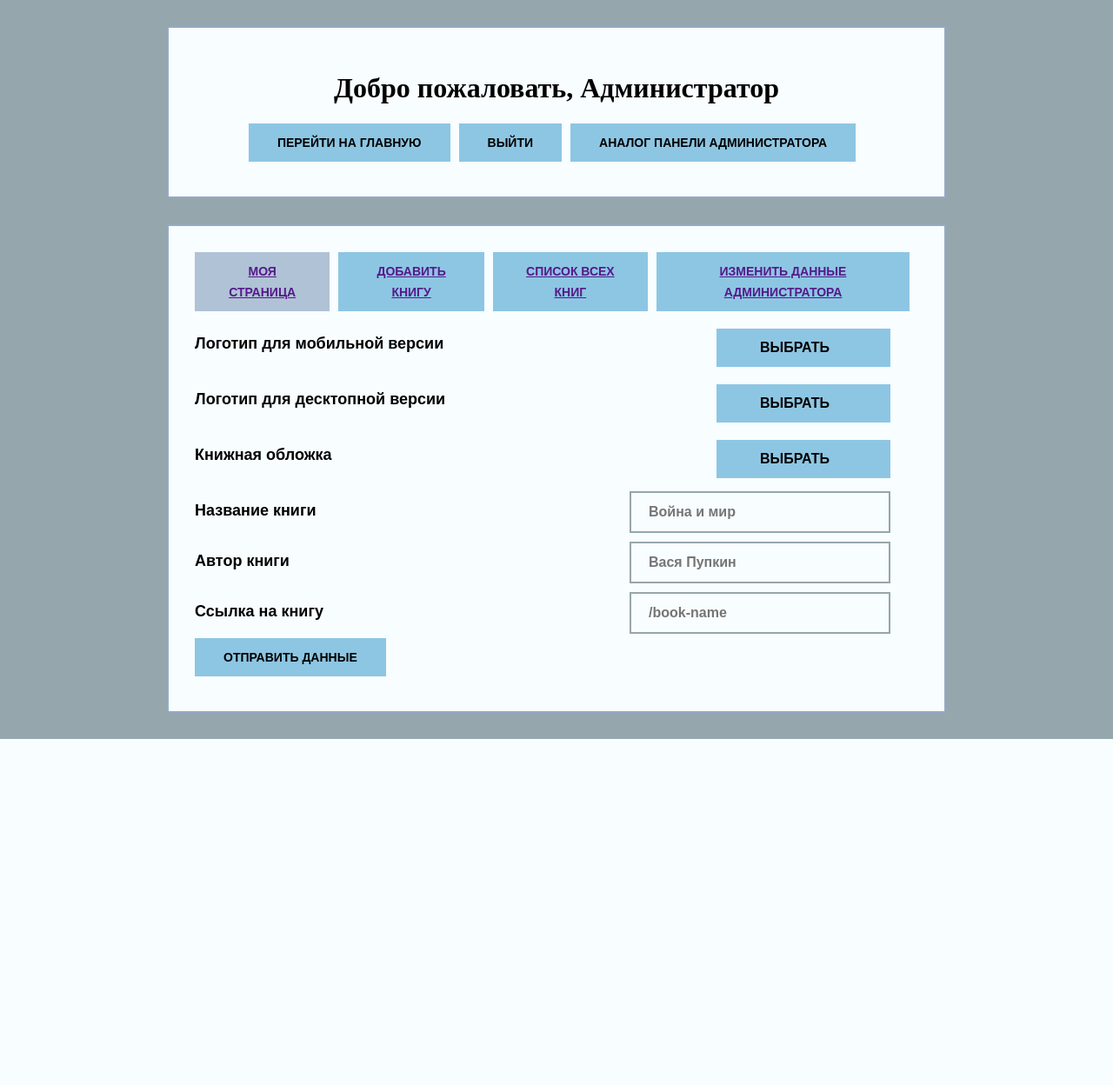
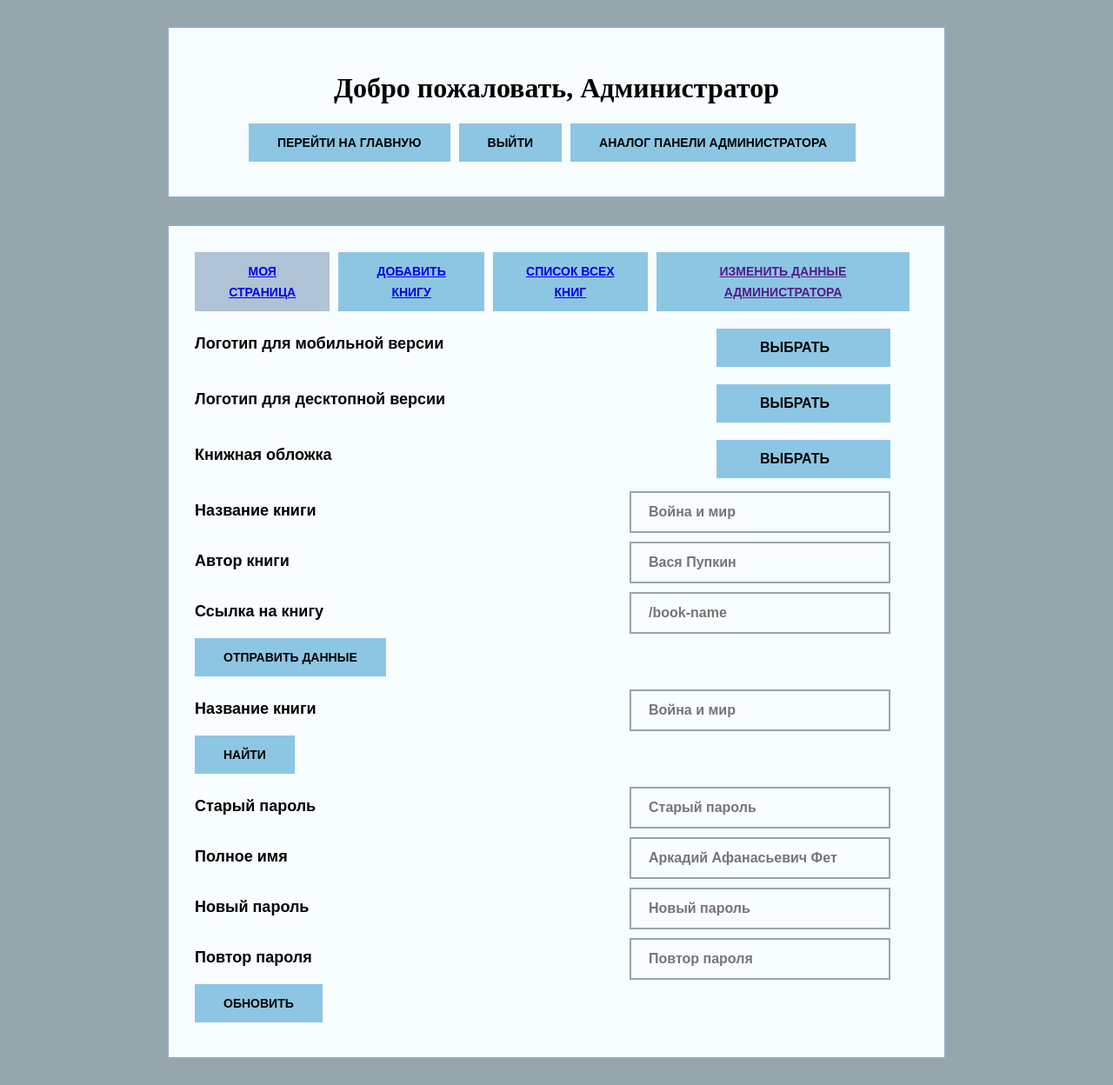
Before and after one commit to Ann0808/booksite, a PHP site: page /admin/adminpannel.php in a window 1280 px wide. Shown: the whole page at 87% size. Before the commit the page ends 850 px from the top, so only its background shows below. Run offline with PHP 8.4, Linux system fonts and the light colour scheme; data that the repository does not hold is empty; some libraries are stand-ins or nearby versions.

Commit message:
no hidden and href

```diff
--- a/admin/adminpannel.php
+++ b/admin/adminpannel.php
@@ -40,9 +40,9 @@
     <input type="radio" name="menu-item" id="reviews-input-2">
     <input type="radio" name="menu-item" id="reviews-input-3">
     <div class="admin-menu">
-        <li class="admin-menu__item btn"><a href="">Моя страница</a></li>
-        <li class="admin-menu__item btn"><a href="">Добавить книгу</a></li>
-        <li class="admin-menu__item btn"><a href="">Список всех книг</a></li>
+        <li class="admin-menu__item btn"><a href="admin.php">Моя страница</a></li>
+        <li class="admin-menu__item btn"><a href="addnewbook.php">Добавить книгу</a></li>
+        <li class="admin-menu__item btn"><a href="showbooks.php">Список всех книг</a></li>
         <li class="admin-menu__item btn"><a href="">Изменить данные администратора</a></li>
     </div>
     <div class="admin-container__items">
--- a/css/style.css
+++ b/css/style.css
@@ -94,9 +94,6 @@
   font-weight: bold;
   font-family: "Arial", sans-serif;
   height: 30px;
-}
-.admin-container__item {
-  display: none;
 }
 .admin-menu {
   display: flex;
--- a/less/blocks/admin-panel.less
+++ b/less/blocks/admin-panel.less
@@ -71,7 +71,7 @@
 }
 
 .admin-container__item {
-	display: none;
+
 }
 
 .admin-menu {
```
